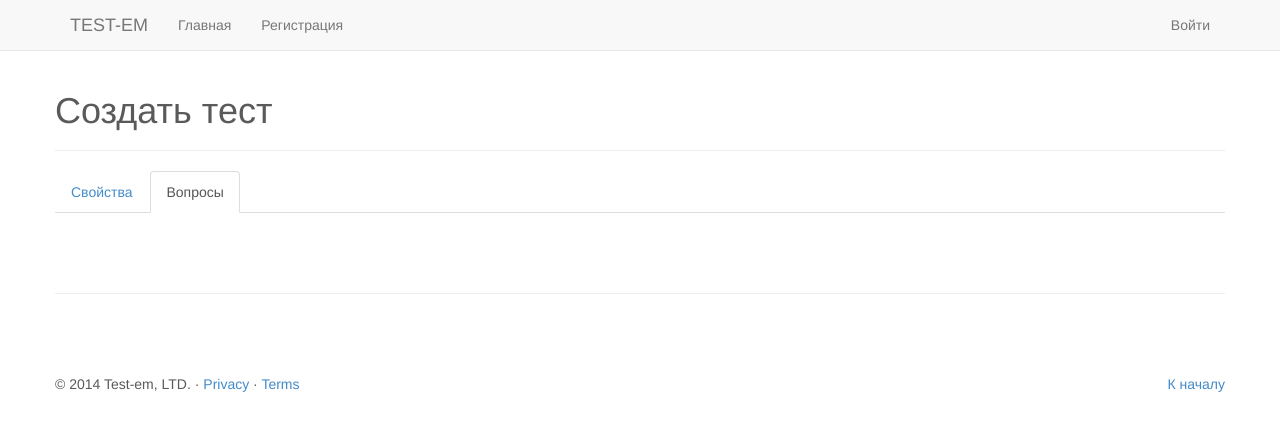
After one commit to fedorov-iv/testem, a Django app: template questionnaires/templates/questionnaires/create_questions.html in a window 1280 px wide. The commit adds this page. Shown: the top 431 px of the page. Run offline with Django 3.2, Linux system fonts and the light colour scheme; the template is opened without the code that fills it, so the values that code supplies are empty; some libraries are stand-ins or nearby versions.

Commit message:
Вкладка вопросов

```diff
--- a/questionnaires/models.py
+++ b/questionnaires/models.py
@@ -65,7 +65,7 @@ class UserAnswer(models.Model):
     #  максимально возможное количество баллов в тесте
     test_score = models.IntegerField(verbose_name=u'Максимальный балл теста', default=0)
     #  количество баллов, набранное пользователем в тесте
-    user_srore = models.IntegerField(verbose_name=u'Набранные баллы', default=0)
+    user_score = models.IntegerField(verbose_name=u'Набранные баллы', default=0)
 
     def __unicode__(self):
         return self.title
--- /dev/null
+++ b/questionnaires/templates/questionnaires/create_questions.html
@@ -0,0 +1,15 @@
+{% extends "inner.html" %}
+{% load project_tags %}
+{% block title %}Создать тест{% endblock %}
+
+{% block page_heading %}Создать тест{% endblock %}
+
+{% block inner_content %}
+
+    <ul class="nav nav-tabs">
+      <li><a href="{% url "create_test" %}">Свойства</a></li>
+      <li class="active"><a href="{% url "create_questions" %}">Вопросы</a></li>
+    </ul>
+
+
+{% endblock %}
--- a/questionnaires/urls.py
+++ b/questionnaires/urls.py
@@ -6,6 +6,6 @@ urlpatterns = patterns('',
 
     url(r'^$', views.index, name='account'),
     url(r'^createtest/$', views.create_test, name='create_test'),
-    #url(r'^activate/(?P<username>\w+)/$', views.activate, name='registration_activate'),
+    url(r'^createquestions/$', views.create_questions, name='create_questions'),
 
 )
--- a/questionnaires/views.py
+++ b/questionnaires/views.py
@@ -24,3 +24,8 @@ def create_test(request):
         f = QuestionnaireForm()
 
     return render(request, 'questionnaires/create_test.html', {'form': f, 'success': success})
+
+
+@login_required
+def create_questions(request):
+    return render(request, 'questionnaires/create_questions.html')
--- a/templates/inner.html
+++ b/templates/inner.html
@@ -8,7 +8,7 @@
 
 
     <div class="container marketing">
-            <h1>{% block page_heading %}{% endblock %}</h1>
+            <div class="page-header"><h1>{% block page_heading %}{% endblock %}</h1></div>
 
             {% block inner_content %}{% endblock %}
 
--- a/testem/assets/css/style.css
+++ b/testem/assets/css/style.css
@@ -17,8 +17,13 @@ ul.errorlist li{
 -------------------------------------------------- */
 
 /* Navbar positioning foo */
+
 .navbar {
- margin-bottom: 0;
+    margin-bottom: 0;
+}
+
+.nav-tabs{
+    margin-bottom: 20px;
 }
 
 /* Special class on .container surrounding .navbar, used for positioning it into place. */
```
Also changed, not shown: questionnaires/templates/questionnaires/create_test.html (+9 -2 lines).
